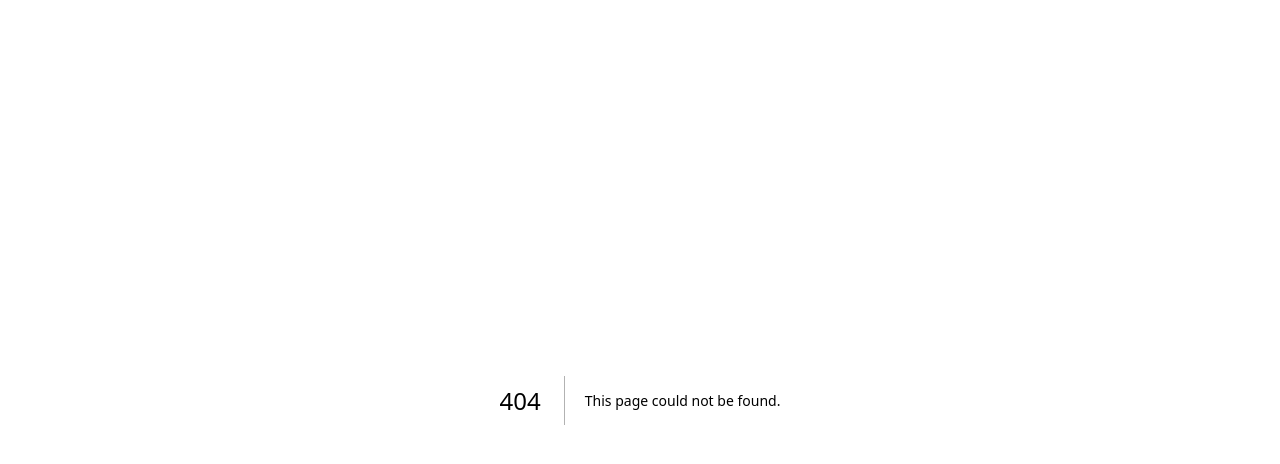
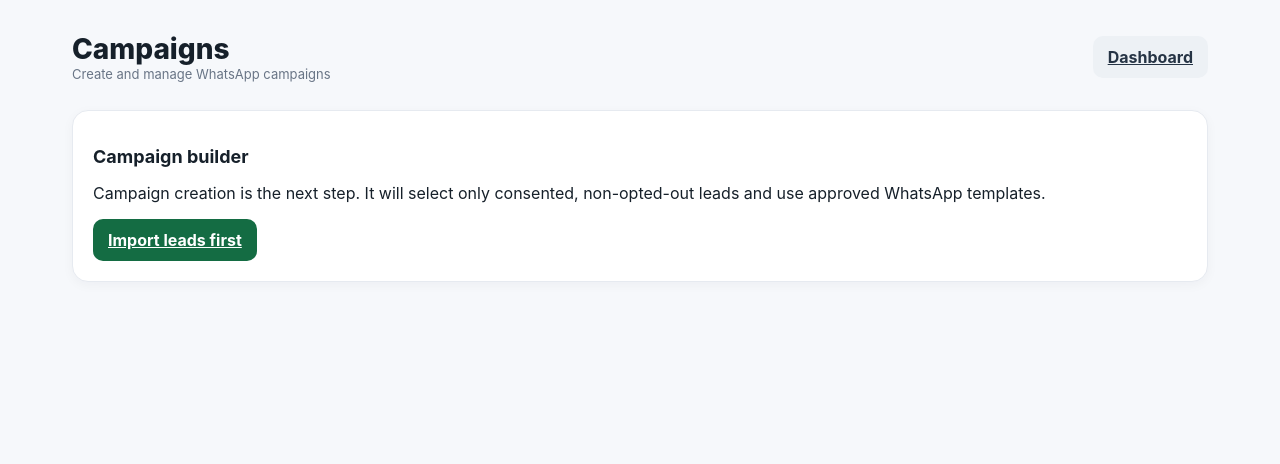
Before and after one commit to Hitesh709/WhatsappBulk, a Next.js app: page /campaigns in a window 1280 px wide. Before the commit this address had no page. Shown: the top 464 px of the page. Built offline with nearby package versions, Linux system fonts and the light colour scheme.

Commit message:
Add campaign builder placeholder

```diff
--- /dev/null
+++ b/app/campaigns/page.tsx
@@ -0,0 +1,5 @@
+import Link from "next/link";
+
+export default function CampaignsPage() {
+  return <main className="shell"><header className="top"><div><div className="brand">Campaigns</div><div className="label">Create and manage WhatsApp campaigns</div></div><Link className="btn secondary" href="/">Dashboard</Link></header><section className="card section"><h2>Campaign builder</h2><p>Campaign creation is the next step. It will select only consented, non-opted-out leads and use approved WhatsApp templates.</p><div className="actions"><Link className="btn" href="/import">Import leads first</Link></div></section></main>;
+}
```
